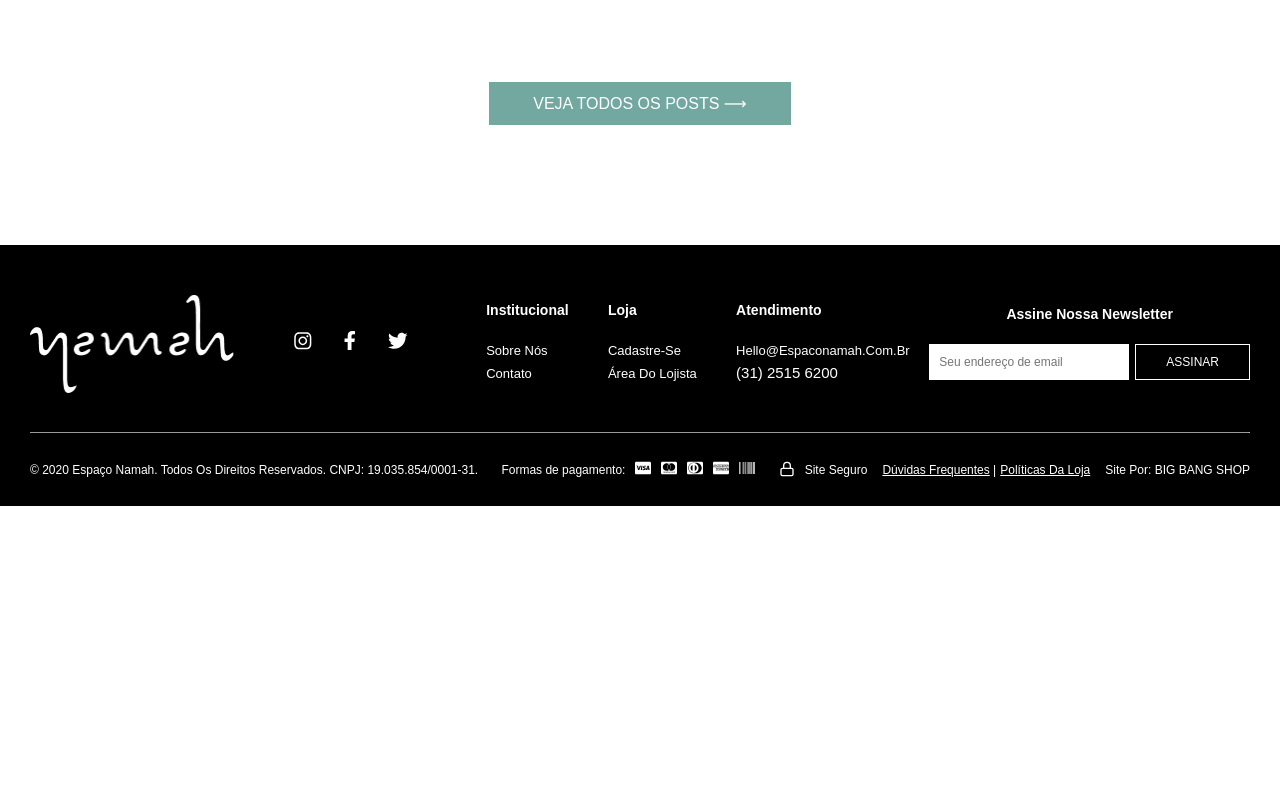
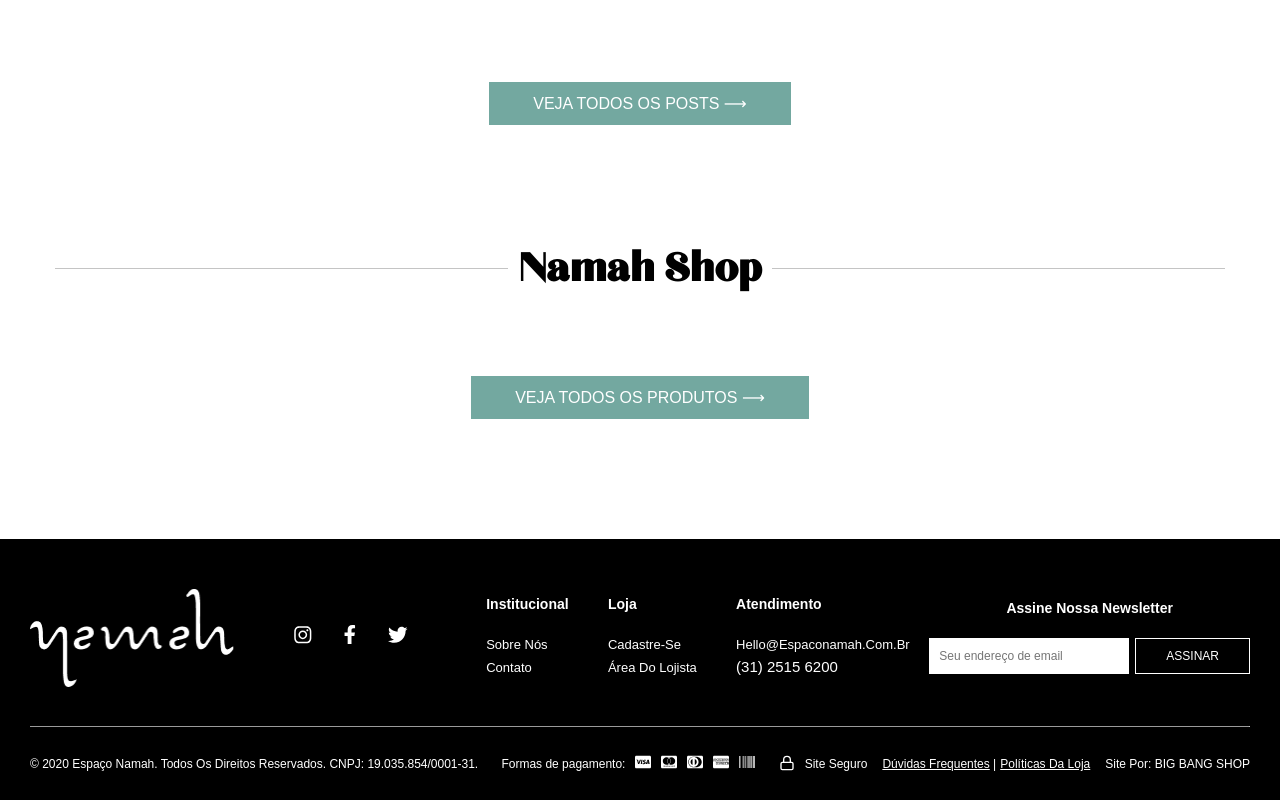
Before and after one commit to dutraneto/big-bang-shop-desafio-frontend, a React (Create React App) app: page / in a window 1280 px wide. Shown: the part 1281-2081 px from the top of the page. Before the commit the page ends 1787 px from the top, so only its background shows below. Built offline with nearby package versions, Linux system fonts and the light colour scheme; a web font is replaced by a local one.

Commit message:
Start style Shop section

```diff
--- a/src/components/Main/Main.js
+++ b/src/components/Main/Main.js
@@ -5,6 +5,7 @@ import Advertisement from '../Advertisement/Advertisement'
 import Gallery from '../Gallery/Gallery'
 import Clearance from '../Clearance/Clearance'
 import Blog from '../Blog/Blog'
+import Shop from '../Shop/Shop'
 
 const Main = () => {
     return (
@@ -13,6 +14,7 @@ const Main = () => {
             <Gallery />
             <Clearance />
             <Blog />
+            <Shop />
         </main>
     )
 }
--- /dev/null
+++ b/src/components/Shop/Shop.js
@@ -0,0 +1,14 @@
+import React from 'react'
+import './Shop.scss'
+
+import HorizontalRule from '../HorizontalRule/HorizontalRule'
+import Button from '../Button/Button'
+
+export default function Shop(props) {
+    return (
+        <section className='shop'>
+            <HorizontalRule>Namah Shop</HorizontalRule>
+            <Button>Veja todos os produtos ⟶</Button>
+        </section>
+    )
+}
--- /dev/null
+++ b/src/components/Shop/Shop.scss
@@ -0,0 +1,11 @@
+@import '../../styles/breakpoints.scss';
+
+.shop {
+    margin-bottom: 7.5rem;
+    display: flex;
+    flex-direction: column;
+
+    a {
+        align-self: center;
+    }
+}
```
